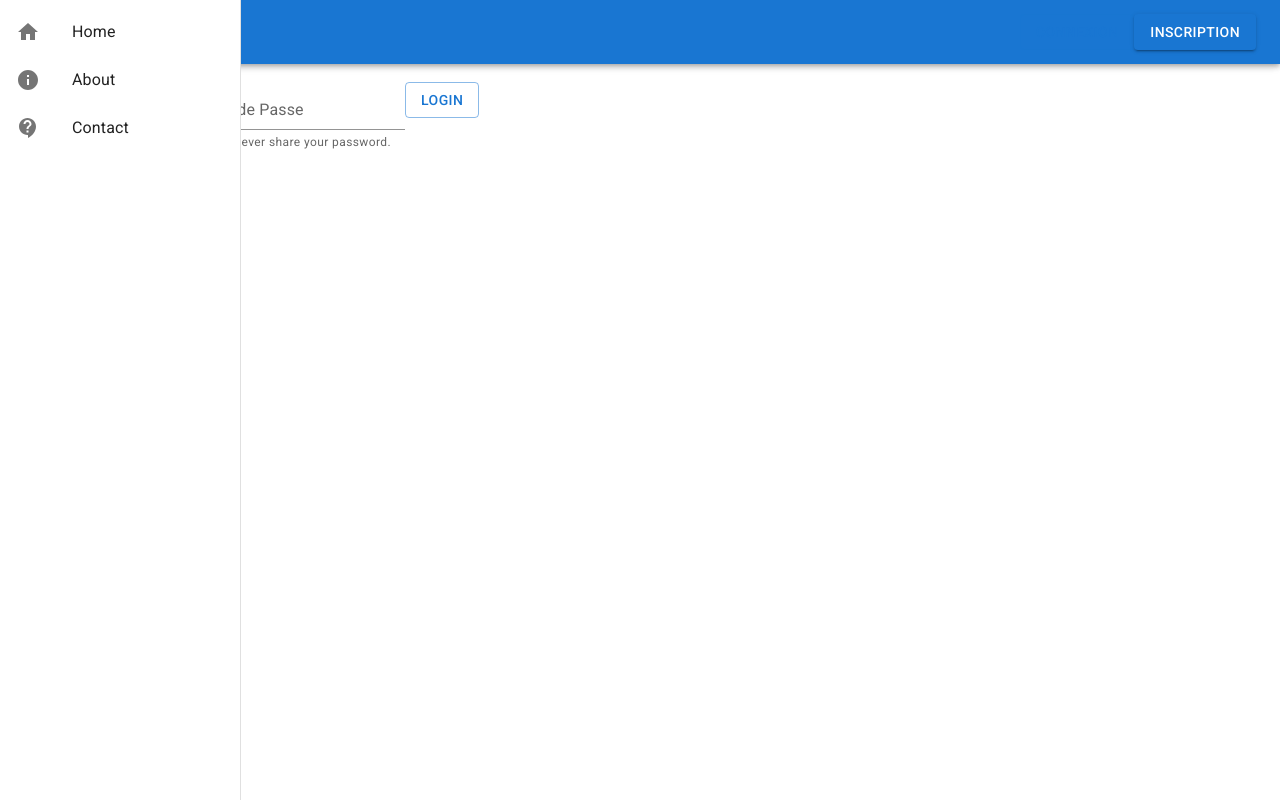
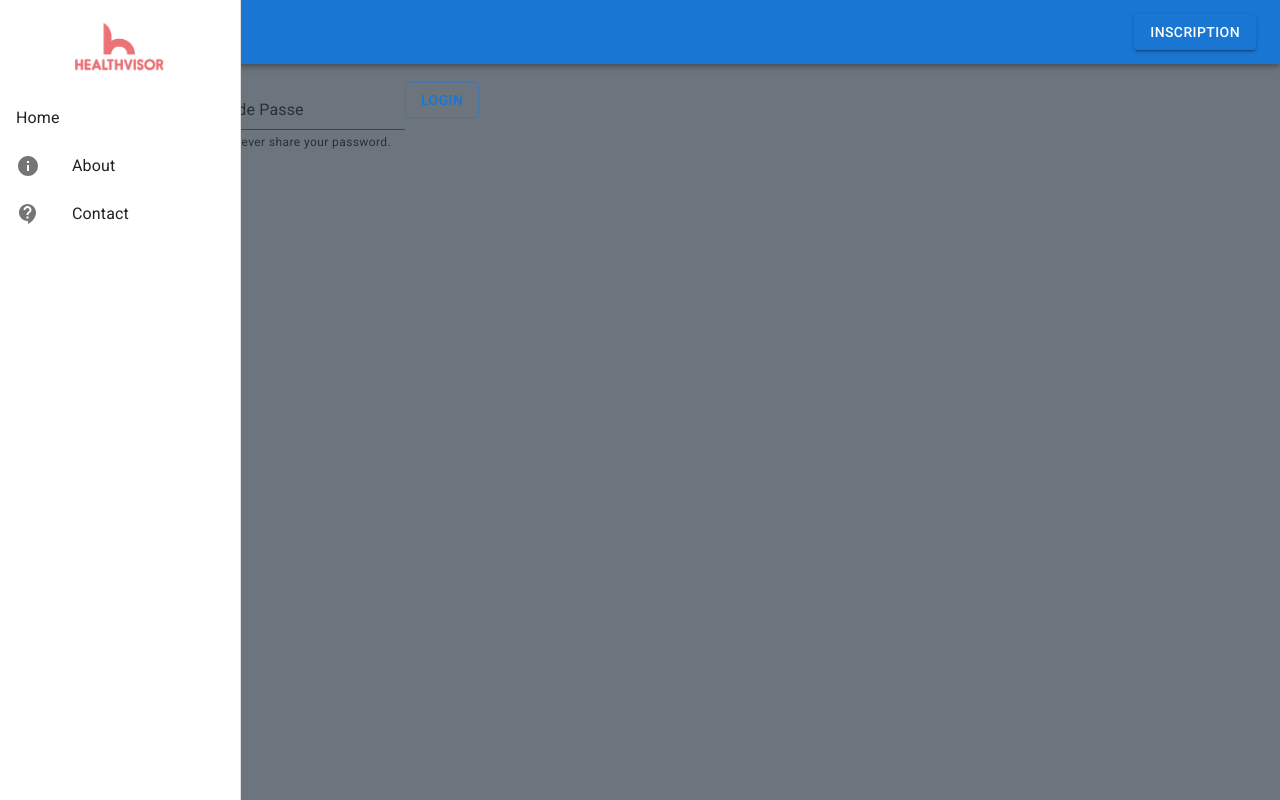
Before and after one commit to WildCodeSchool/2211-wns-neumann-healthvisor, a React (Create React App) app in the folder client/: page / in a window 1280 px wide. Built offline with nearby package versions, Linux system fonts and the light colour scheme.

Commit message:
added sass

```diff
--- a/client/package.json
+++ b/client/package.json
@@ -28,6 +28,7 @@
     "@graphql-codegen/cli": "2.6.1",
     "@graphql-codegen/typescript": "2.4.3",
     "@graphql-codegen/typescript-operations": "2.3.0",
+    "sass": "^1.59.3",
     "@graphql-codegen/typescript-react-apollo": "3.2.5"
   },
   "scripts": {
--- /dev/null
+++ b/client/src/assets/stylesheet/theme.scss
@@ -0,0 +1,14 @@
+$logo-image: url('../../assets/images/logo.png');
+
+.large-logo {
+    background-image: $logo-image;
+    background-repeat: no-repeat;
+    background-size: contain;
+    height: 70px;
+    width: 100px;
+  }
+
+  .centered {
+    justify-content: center !important;
+    align-items: center !important;
+  }
--- a/client/src/components/Login.tsx
+++ b/client/src/components/Login/Login.tsx
@@ -1,6 +1,6 @@
 import React, { FormEvent, useState } from 'react';
 import { FormControl, InputLabel, Input, FormHelperText, Button } from '@mui/material';
-import { useLoginUserMutation, useGetProfileQuery, useLogoutUserMutation } from '../gql/generated/schema';
+import { useLoginUserMutation, useGetProfileQuery, useLogoutUserMutation } from '../../gql/generated/schema';
 
 const Login = () => {
     const [email, setEmail] = useState('');
--- /dev/null
+++ b/client/src/components/Sidebar/Sidebar.scss
@@ -0,0 +1,10 @@
+@import url('../../assets/stylesheet/theme.scss');
+
+// variables.scss
+$primary-color: #007bff;
+$secondary-color: #6c757d;
+
+
+body {
+  background-color: $secondary-color;
+}
--- a/client/src/components/Sidebar.tsx
+++ b/client/src/components/Sidebar/Sidebar.tsx
@@ -7,7 +7,8 @@ import ListItemText from '@mui/material/ListItemText';
 import HomeIcon from '@mui/icons-material/Home';
 import InfoIcon from '@mui/icons-material/Info';
 import ContactIcon from '@mui/icons-material/ContactSupport';
-import { useGetProfileQuery } from '../gql/generated/schema';
+import { useGetProfileQuery } from '../../gql/generated/schema';
+import './Sidebar.scss';
 
 interface SidebarProps {
   open: boolean;
@@ -36,10 +37,10 @@ function Sidebar(props: SidebarProps) {
         onClose={onClose}
       >
         <List>
+          <ListItem className="centered" onClick={onClose}>
+            <ListItemIcon className="large-logo" />
+          </ListItem>
           <ListItem button onClick={onClose}>
-            <ListItemIcon>
-              <HomeIcon />
-            </ListItemIcon>
             <ListItemText primary="Home" />
           </ListItem>
           <ListItem button onClick={onClose}>
--- a/client/src/gql/generated/schema.ts
+++ b/client/src/gql/generated/schema.ts
@@ -97,6 +97,13 @@ export type CreateUserMutationVariables = Exact<{
 
 export type CreateUserMutation = { __typename?: 'Mutation', createUser: { __typename?: 'User', email: string, id: number } };
 
+export type FetchUserByIdQueryVariables = Exact<{
+  id: Scalars['Int'];
+}>;
+
+
+export type FetchUserByIdQuery = { __typename?: 'Query', fetchUserById: { __typename?: 'User', email: string, id: number, premium?: boolean | null, role?: number | null } };
+
 export type GetProfileQueryVariables = Exact<{ [key: string]: never; }>;
 
 
@@ -154,6 +161,44 @@ export function useCreateUserMutation(baseOptions?: Apollo.MutationHookOptions<C
 export type CreateUserMutationHookResult = ReturnType<typeof useCreateUserMutation>;
 export type CreateUserMutationResult = Apollo.MutationResult<CreateUserMutation>;
 export type CreateUserMutationOptions = Apollo.BaseMutationOptions<CreateUserMutation, CreateUserMutationVariables>;
+export const FetchUserByIdDocument = gql`
+    query FetchUserById($id: Int!) {
+  fetchUserById(id: $id) {
+    email
+    id
+    premium
+    role
+  }
+}
+    `;
+
+/**
+ * __useFetchUserByIdQuery__
+ *
+ * To run a query within a React component, call `useFetchUserByIdQuery` and pass it any options that fit your needs.
+ * When your component renders, `useFetchUserByIdQuery` returns an object from Apollo Client that contains loading, error, and data properties
+ * you can use to render your UI.
+ *
+ * @param baseOptions options that will be passed into the query, supported options are listed on: https://www.apollographql.com/docs/react/api/react-hooks/#options;
+ *
+ * @example
+ * const { data, loading, error } = useFetchUserByIdQuery({
+ *   variables: {
+ *      id: // value for 'id'
+ *   },
+ * });
+ */
+export function useFetchUserByIdQuery(baseOptions: Apollo.QueryHookOptions<FetchUserByIdQuery, FetchUserByIdQueryVariables>) {
+        const options = {...defaultOptions, ...baseOptions}
+        return Apollo.useQuery<FetchUserByIdQuery, FetchUserByIdQueryVariables>(FetchUserByIdDocument, options);
+      }
+export function useFetchUserByIdLazyQuery(baseOptions?: Apollo.LazyQueryHookOptions<FetchUserByIdQuery, FetchUserByIdQueryVariables>) {
+          const options = {...defaultOptions, ...baseOptions}
+          return Apollo.useLazyQuery<FetchUserByIdQuery, FetchUserByIdQueryVariables>(FetchUserByIdDocument, options);
+        }
+export type FetchUserByIdQueryHookResult = ReturnType<typeof useFetchUserByIdQuery>;
+export type FetchUserByIdLazyQueryHookResult = ReturnType<typeof useFetchUserByIdLazyQuery>;
+export type FetchUserByIdQueryResult = Apollo.QueryResult<FetchUserByIdQuery, FetchUserByIdQueryVariables>;
 export const GetProfileDocument = gql`
     query getProfile {
   profile {
--- a/client/src/index.tsx
+++ b/client/src/index.tsx
@@ -15,7 +15,7 @@ import {
 } from 'react-router-dom';
 import Home from './pages/Home';
 import Dashboard from './pages/Dashboard';
-import Sidebar from './components/Sidebar';
+import Sidebar from './components/Sidebar/Sidebar';
 
 const root = ReactDOM.createRoot(
   document.getElementById('root') as HTMLElement
--- a/client/src/pages/Home.tsx
+++ b/client/src/pages/Home.tsx
@@ -1,6 +1,6 @@
 import React, { Fragment } from 'react';
-import Login from "../components/Login";
-import HomeHeader from "../components/HomeHeader";
+import Login from "../components/Login/Login";
+import HomeHeader from "../components/HomeHeader/HomeHeader";
 
 const Home = () => {
     return (
```
Also changed, not shown: client/src/components/Dashboard/Dashboard.tsx (added, +15 -0 lines), client/src/assets/images/logo.png (added), client/src/components/HomeHeader/HomeHeader.tsx (renamed from client/src/components/HomeHeader.tsx), 1 other file (tests, documents, lock files or other folders).
